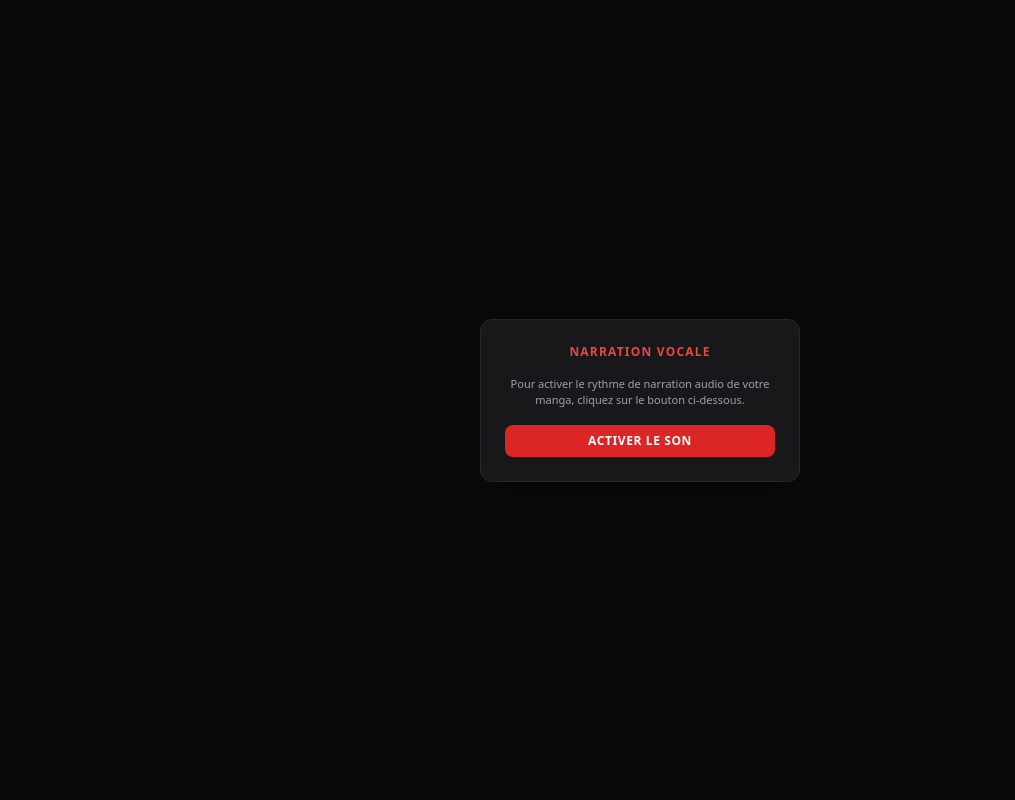
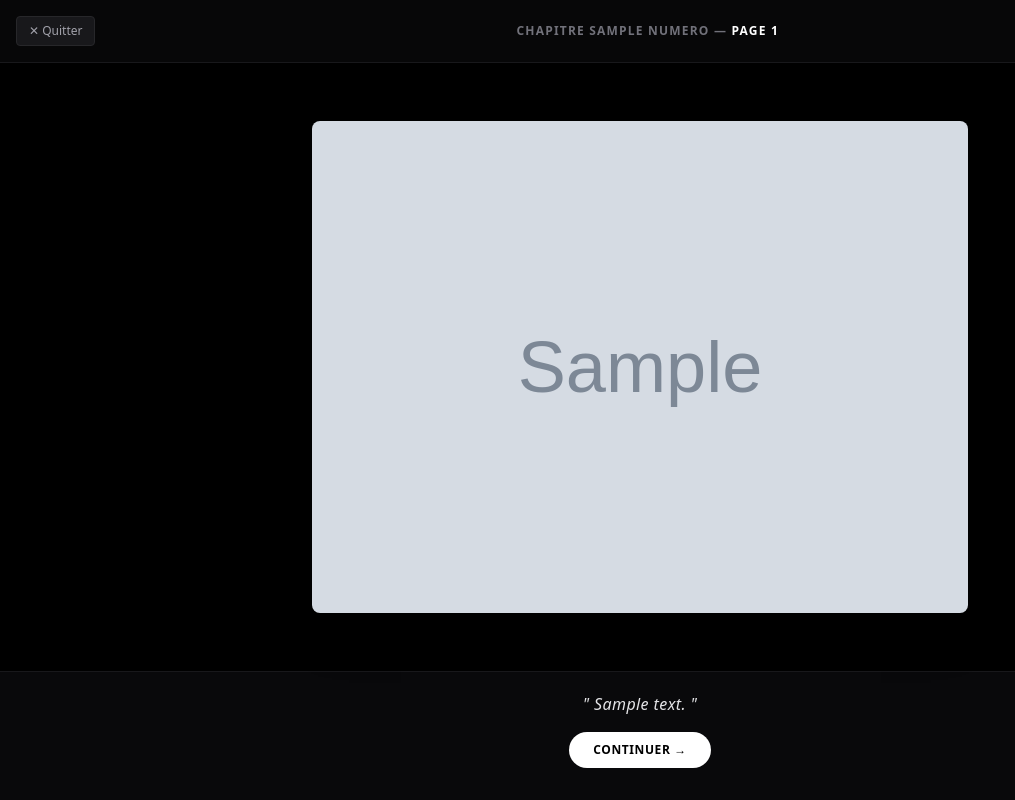
Before and after one commit to sitchad/manga-narrator, a Flask app: page /manga/1/1/1 in a window 1280 px wide. Shown: the whole page, without its empty margins (0-1015 px from the left). Run offline with Flask 3, Linux system fonts and the light colour scheme; grey boxes marked "Sample" are stand-in pictures; a database or web service that is not in the repository returns one stand-in record (values such as "Sample title"); some libraries are stand-ins or nearby versions.

Commit message:
refactor: reecriture totale du systeme d administration complet avec pub auto tag

```diff
--- a/app.py
+++ b/app.py
@@ -1,4 +1,4 @@
-from flask import Flask, render_template
+from flask import Flask
 from models.db import init_db
 from controllers.logic import (
     liste_tous_les_mangas, afficher_manga, lire_page_manga, charger_panel_admin,
@@ -13,7 +13,7 @@ try:
 except Exception as e:
     print(f"Alerte démarrage database: {e}")
 
-# --- CLIENT ---
+# --- ENTRÉES CLIENT ---
 @app.route('/')
 def index():
     return liste_tous_les_mangas()
@@ -26,7 +26,7 @@ def manga_detail(manga_id):
 def manga_reader(manga_id, chapitre_id, numero_page):
     return lire_page_manga(manga_id, chapitre_id, numero_page)
 
-# --- ADMIN ---
+# --- ACCÈS & ACTIONS SÉCURISÉES ADMIN ---
 @app.route('/admin')
 def admin_panel():
     return charger_panel_admin()
--- a/controllers/logic.py
+++ b/controllers/logic.py
@@ -4,13 +4,13 @@ from models.db import (
     db_get_chapitres_by_manga, db_get_chapitre_numero, db_insert_chapitre,
     db_get_page, db_check_next_page, db_insert_page,
     db_delete_manga, db_delete_chapitre, db_delete_cases_by_chapitre,
-    db_get_max_chapitre_numero
+    db_get_max_chapitre_numero, db_get_max_page_numero
 )
 
 # --- CLIENT ---
 def liste_tous_les_mangas():
     mangas = db_get_all_mangas()
-    return render_template("index.html", mangas=mangas)
+    return render_template("home.html", mangas=mangas)
 
 def afficher_manga(manga_id):
     manga = db_get_manga_by_id(manga_id)
@@ -65,7 +65,6 @@ def ajouter_nouveau_chapitre():
     if not manga_id:
         return "Erreur : Aucun manga sélectionné", 400
 
-    # Calcul automatique du numéro de chapitre suivant (+1)
     dernier_numero = db_get_max_chapitre_numero(manga_id)
     prochain_numero = dernier_numero + 1
 
@@ -83,9 +82,12 @@ def ajouter_cases_chapitre():
     liste_urls = [url.strip() for url in urls_brutes.split(',') if url.strip()]
     liste_narrations = [n.strip() for n in narrations_brutes.split(';')] if narrations_brutes else []
 
+    page_actuelle_max = db_get_max_page_numero(chapitre_id)
+
     for index, url in enumerate(liste_urls):
         narration = liste_narrations[index] if index < len(liste_narrations) else ""
-        db_insert_page(chapitre_id, index + 1, url, narration)
+        prochain_numero_page = page_actuelle_max + index + 1
+        db_insert_page(chapitre_id, prochain_numero_page, url, narration)
 
     return redirect('/admin')
 
--- a/models/db.py
+++ b/models/db.py
@@ -93,7 +93,7 @@ def db_insert_chapitre(manga_id, numero, titre, couverture_chapitre_url):
     conn.close()
 
 # ==========================================
-#                  PAGES
+#                  PAGES / CASES
 # ==========================================
 
 def db_get_page(chapitre_id, numero_page):
@@ -114,6 +114,15 @@ def db_check_next_page(chapitre_id, numero_page):
     conn.close()
     return has_next
 
+def db_get_max_page_numero(chapitre_id):
+    conn = get_db_connection()
+    cursor = conn.cursor()
+    cursor.execute("SELECT MAX(numero_page) FROM pages WHERE chapitre_id = %s;", (chapitre_id,))
+    row = cursor.fetchone()
+    cursor.close()
+    conn.close()
+    return row[0] if row[0] is not None else 0
+
 def db_insert_page(chapitre_id, numero_page, image_url, texte_narration):
     conn = get_db_connection()
     cursor = conn.cursor()
@@ -126,7 +135,7 @@ def db_insert_page(chapitre_id, numero_page, image_url, texte_narration):
     conn.close()
 
 # ==========================================
-#         OPTIONS DE SUPPRESSION
+#         SUPPRESSIONS (ESPACE ADMIN)
 # ==========================================
 
 def db_delete_manga(manga_id):
--- a/templates/reader.html
+++ b/templates/reader.html
@@ -3,114 +3,50 @@
 <head>
     <meta charset="UTF-8">
     <meta name="viewport" content="width=device-width, initial-scale=1.0">
-    <title>Lecture</title>
+    <title>Chapitre {{ num_chapitre }} - Page {{ numero_page }}</title>
     <script src="https://cdn.tailwindcss.com"></script>
     <style>
-        .fade-in { animation: fadeIn 0.4s ease-out forwards; }
-        @keyframes fadeIn { from { opacity: 0; transform: translateY(4px); } to { opacity: 1; transform: translateY(0); } }
+        .unselectable {
+            -webkit-user-select: none;
+            -moz-user-select: none;
+            -ms-user-select: none;
+            user-select: none;
+        }
     </style>
 </head>
-<body class="bg-black text-zinc-100 min-h-screen flex flex-col justify-between select-none overflow-x-hidden">
+<body class="bg-black text-white min-h-screen flex flex-col justify-between unselectable">
+    <div class="w-full bg-zinc-950/80 backdrop-blur border-b border-zinc-900 p-4 flex justify-between items-center z-10">
+        <a href="/manga/{{ manga_id }}" class="text-xs bg-zinc-900 border border-zinc-800 px-3 py-1.5 rounded text-zinc-400 hover:text-white transition">✕ Quitter</a>
+        <span class="text-xs font-bold uppercase tracking-widest text-zinc-500">Chapitre {{ num_chapitre }} — <span class="text-white">Page {{ numero_page }}</span></span>
+        <div class="w-16"></div>
+    </div>
 
-    <div id="audio-overlay" class="fixed inset-0 bg-zinc-950 z-[100] flex flex-col justify-center items-center p-4 hidden">
-        <div class="bg-zinc-900 border border-zinc-800 p-6 rounded-xl text-center max-w-xs w-full space-y-4 shadow-2xl">
-            <h2 class="text-xs font-black text-red-500 uppercase tracking-widest">Narration Vocale</h2>
-            <p class="text-[11px] text-zinc-400">Pour activer le rythme de narration audio de votre manga, cliquez sur le bouton ci-dessous.</p>
-            <button id="btn-start-audio" class="w-full bg-red-600 hover:bg-red-500 text-white font-bold py-2 rounded-lg text-xs transition uppercase tracking-wider">Activer le son</button>
+    <div class="flex-1 flex flex-col items-center justify-center p-2 max-w-2xl mx-auto w-full relative">
+        <a href="/manga/{{ manga_id }}/{{ chapitre_id }}/{{ numero_page + 1 }}" class="w-full block group relative">
+            <img src="{{ image_url }}" alt="Manga case" class="w-full h-auto max-h-[70vh] object-contain mx-auto rounded-lg shadow-2xl transition duration-300 group-hover:opacity-95">
+        </a>
+    </div>
+
+    <div class="w-full bg-zinc-950 border-t border-zinc-900 p-5 pb-8">
+        <div class="max-w-xl mx-auto space-y-4">
+            {% if narration %}
+            <p class="text-sm md:text-base text-zinc-200 text-center font-medium leading-relaxed tracking-wide italic px-4">" {{ narration }} "</p>
+            {% else %}
+            <p class="text-xs text-zinc-600 text-center italic">(Pas de texte sur cette case)</p>
+            {% endif %}
+            <div class="flex justify-center">
+                {% if a_un_suivant %}
+                <a href="/manga/{{ manga_id }}/{{ chapitre_id }}/{{ numero_page + 1 }}" class="bg-white text-black font-black text-xs uppercase px-6 py-2.5 rounded-full tracking-wider hover:bg-zinc-200 transition">Continuer →</a>
+                {% else %}
+                <a href="/manga/{{ manga_id }}/{{ chapitre_id }}/{{ numero_page + 1 }}" class="bg-red-600 text-white font-black text-xs uppercase px-6 py-2.5 rounded-full tracking-wider hover:bg-red-500 transition">Terminer le Chapitre</a>
+                {% endif %}
+            </div>
         </div>
     </div>
 
-    <header class="bg-zinc-950/80 border-b border-zinc-900 p-4 sticky top-0 z-50 flex justify-between items-center px-6">
-        <a href="/manga/{{ manga_id }}" onclick="stopSpeech()" class="text-zinc-500 hover:text-white text-xs font-bold uppercase">← Quitter</a>
-        <div class="text-center">
-            <span class="text-xs uppercase tracking-wider text-red-600 font-black block">Chapitre {{ num_chapitre }}</span>
-            <span class="text-[10px] text-zinc-500 font-bold">Case {{ numero_page }}</span>
-        </div>
-        <div id="audio-indicator" class="text-xs text-red-500 font-bold animate-pulse">🔊 En attente...</div>
-    </header>
-
-    <main class="flex-1 flex flex-col items-center justify-center p-4 max-w-xl mx-auto w-full cursor-pointer" id="click-zone">
-        {% if narration %}
-        <div id="text-narration" class="w-full bg-zinc-950 border border-zinc-800 p-4 rounded-xl shadow-2xl mb-6 text-center text-xs md:text-sm font-medium text-zinc-200 leading-relaxed fade-in">
-            {{ narration }}
-        </div>
-        {% endif %}
-
-        <div class="relative w-full rounded-xl overflow-hidden shadow-2xl bg-zinc-950 flex justify-center items-center border border-zinc-900">
-            <img src="{{ image_url }}" alt="Case {{ numero_page }}" class="max-w-full max-h-[68vh] object-contain fade-in">
-        </div>
-
-        <p class="text-[9px] text-zinc-700 mt-4 tracking-widest uppercase animate-pulse">Appuie n'importe où pour passer à la suite</p>
-    </main>
-
-    <script>
-        const mId = "{{ manga_id }}";
-        const cId = "{{ chapitre_id }}";
-        const pActuelle = parseInt("{{ numero_page }}");
-
-        // Utilisation du LocalStorage JavaScript pour mémoriser si l'audio a été activé par le client
-        const isAudioUnlocked = localStorage.getItem('audioUnlocked') === 'true';
-
-        // --- ENREGISTREMENT ET LECTURE DE LA NARRATION ---
-        function startSpeech() {
-            const textEl = document.getElementById('text-narration');
-            const indicator = document.getElementById('audio-indicator');
-
-            if (textEl) {
-                const textToRead = textEl.innerText.trim();
-                if (textToRead !== "") {
-                    window.speechSynthesis.cancel(); // Reset complet des voix
-
-                    const utterance = new SpeechSynthesisUtterance(textToRead);
-                    utterance.lang = 'fr-FR';
-                    utterance.rate = 1.0;
-
-                    utterance.onstart = () => {
-                        indicator.innerText = "🔊 Lecture...";
-                        indicator.classList.add('animate-pulse');
-                    };
-
-                    utterance.onend = () => {
-                        indicator.innerText = "静 🔇";
-                        indicator.classList.remove('animate-pulse');
-                    };
-
-                    window.speechSynthesis.speak(utterance);
-                } else {
-                    indicator.style.display = 'none';
-                }
-            } else {
-                indicator.style.display = 'none';
-            }
-        }
-
-        function stopSpeech() {
-            window.speechSynthesis.cancel();
-        }
-
-        // --- GESTION DES POLITIQUES NAVIGATEUR MOBILE ---
-        window.addEventListener('DOMContentLoaded', () => {
-            // Si c'est la première page et que le son n'a jamais été activé
-            if (pActuelle === 1 && !isAudioUnlocked) {
-                const overlay = document.getElementById('audio-overlay');
-                overlay.classList.remove('hidden');
-
-                document.getElementById('btn-start-audio').addEventListener('click', () => {
-                    localStorage.setItem('audioUnlocked', 'true');
-                    overlay.classList.add('hidden');
-                    // On lance immédiatement l'audio suite à cette interaction
-                    startSpeech();
-                });
-            } else {
-                // Si déjà débloqué ou si on est à la case 2+, ça passe automatiquement en JavaScript
-                setTimeout(startSpeech, 200);
-            }
-        });
-
-        // --- RHYTHME DU CLIC CLIENT ---
-        document.getElementById('click-zone').addEventListener('click', () => {
-            stopSpeech();
-            window.location.href = `/manga/${mId}/${cId}/${pActuelle + 1}`;
+    <script type="text/javascript">
+        aclib.runAutoTag({
+            zoneId: '3acdcanlnw',
         });
     </script>
 </body>
```
Also changed, not shown: templates/admin.html (+9 -9 lines), templates/fin_chapitre.html (+19 -7 lines), templates/home.html (+26 -32 lines), templates/manga.html (+28 -18 lines).
